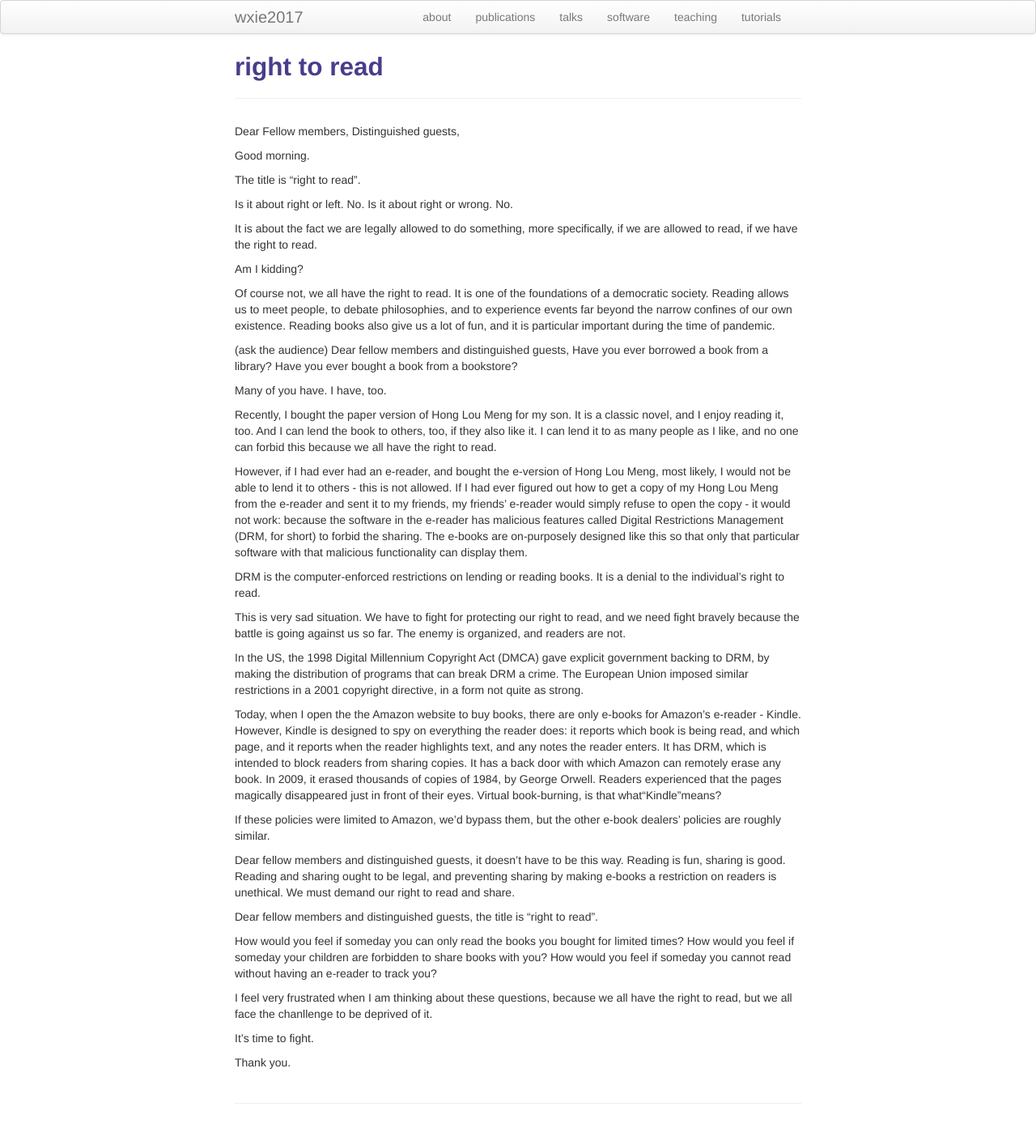
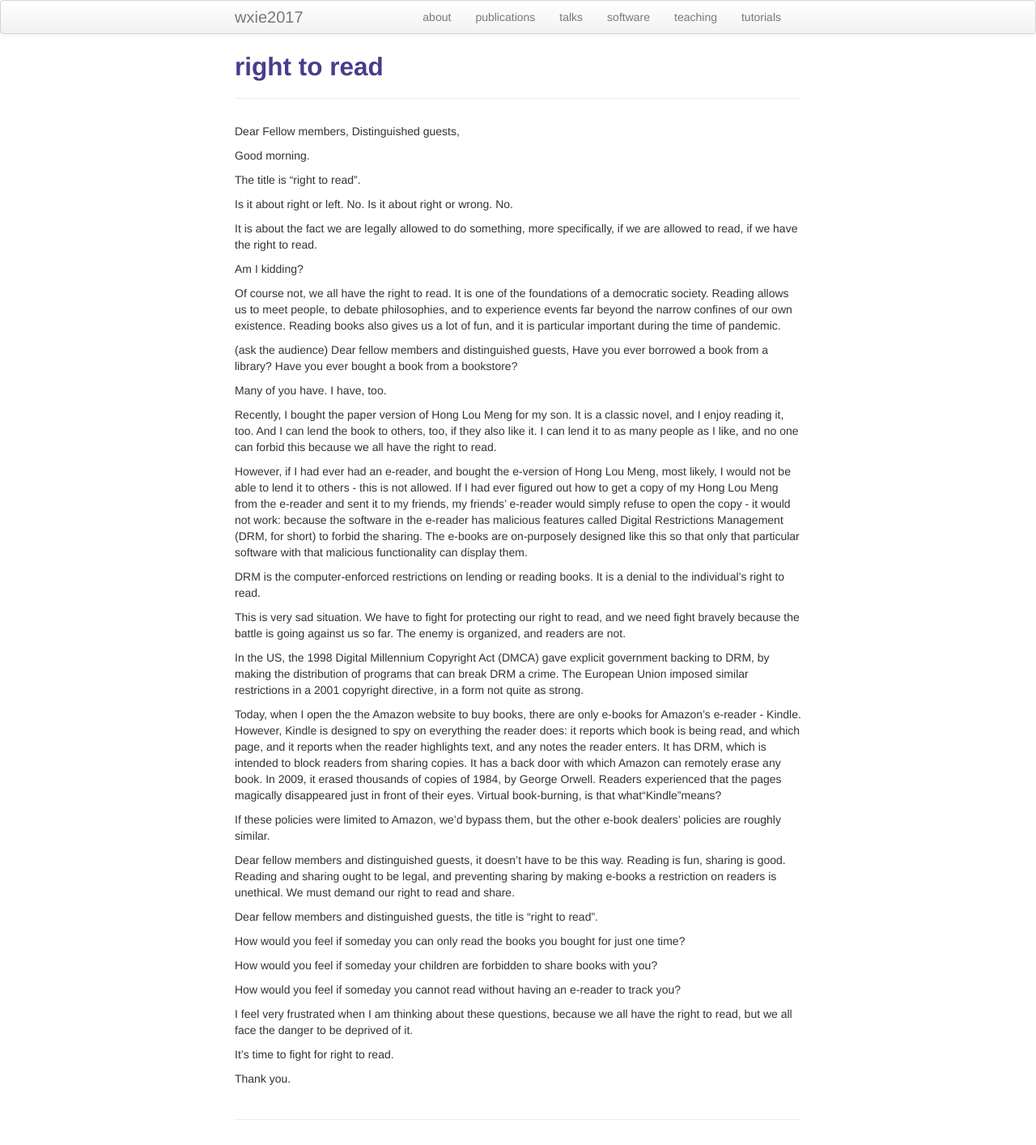
Before and after one commit to wxie2017/wxie2017.github.io, a Jekyll site: the page built from pages/speech/right2read.md, in a window 1280 px wide. Shown: the whole page at 81% size. Built offline with Jekyll 4.4.1, drawn with Linux system fonts in a browser that asks for light colours.

Commit message:
correct errors

```diff
--- a/pages/speech/right2read.md
+++ b/pages/speech/right2read.md
@@ -22,7 +22,7 @@ Am I kidding?
 
 Of course not, we all have the right to read. It is one of the foundations of a democratic
 society. Reading allows us to meet people, to debate philosophies, and to experience events
-far beyond the narrow confines of our own existence. Reading books also give us a lot of fun,
+far beyond the narrow confines of our own existence. Reading books also gives us a lot of fun,
 and it is particular important during the time of pandemic.
 
 (ask the audience)
@@ -77,13 +77,15 @@ read and share.
 
 Dear fellow members and distinguished guests, the title is "right to read".
 
-How would you feel if someday you can only read the books you bought for limited times?
+How would you feel if someday you can only read the books you bought for just one time?
+
 How would you feel if someday your children are forbidden to share books with you?
+
 How would you feel if someday you cannot read without having an e-reader to track you?
 
 I feel very frustrated when I am thinking about these questions, because we all have the
-right to read, but we all face the chanllenge to be deprived of it.
+right to read, but we all face the danger to be deprived of it.
 
-It's time to fight.
+It's time to fight for right to read.
 
 Thank you.
```
